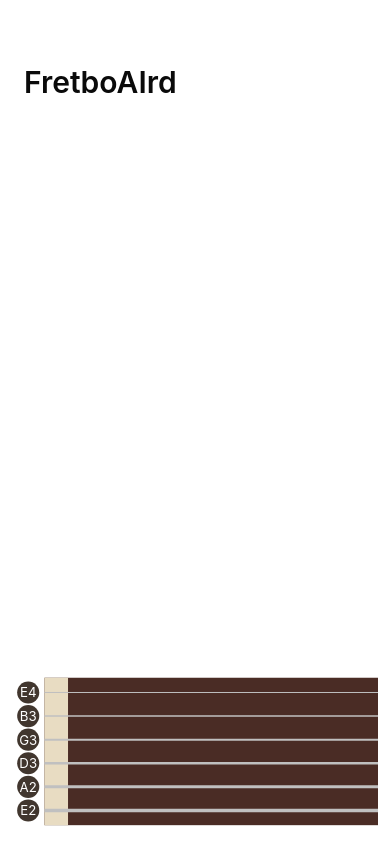
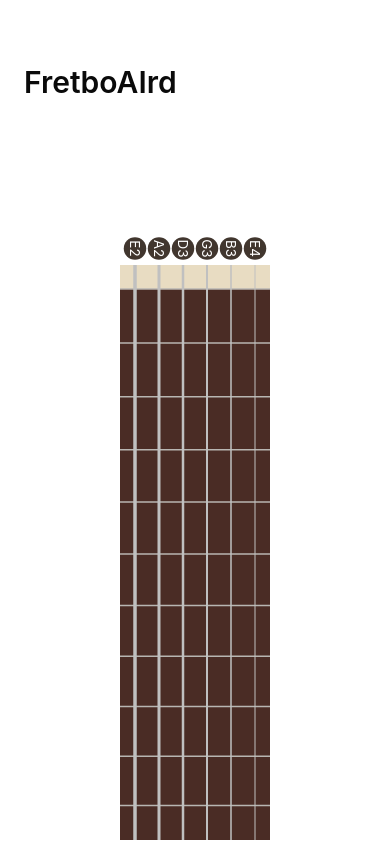
Before and after one commit to SmoAhl/fretbo-AI-rd, a Next.js app: page / in a window 390 px wide. Built offline with nearby package versions, Linux system fonts and the light colour scheme.

Commit message:
feat(ui): add tapered fret wires, rotate phone labels and document landscape target to phoneview

```diff
--- /dev/null
+++ b/app/fret-wire-layout.ts
@@ -0,0 +1,21 @@
+export const FRET_COUNT = 17;
+export const FINAL_FRET_WIDTH_RATIO = 0.84;
+
+export function calculateFretWireBoundaries(
+  start: number,
+  firstSpaceWidth: number,
+  fretCount = FRET_COUNT,
+  finalWidthRatio = FINAL_FRET_WIDTH_RATIO,
+): number[] {
+  const lastSpaceWidth = firstSpaceWidth * finalWidthRatio;
+  const widthStep = (lastSpaceWidth - firstSpaceWidth) / (fretCount - 1);
+  const boundaries = [start];
+  let position = start;
+
+  for (let fret = 0; fret < fretCount; fret += 1) {
+    position += firstSpaceWidth + widthStep * fret;
+    boundaries.push(position);
+  }
+
+  return boundaries;
+}
--- a/app/page.tsx
+++ b/app/page.tsx
@@ -2,6 +2,17 @@ import type { FretboardString } from "../domain/fretboard/fretboard.js";
 
 import { formatRegisteredNote } from "@/domain/music-theory/pitch-pitch-classes-and-spelling/note-text";
 import { noteFromRegisteredPitch } from "@/domain/music-theory/pitch-pitch-classes-and-spelling/spelling-selection";
+import { calculateFretWireBoundaries, FINAL_FRET_WIDTH_RATIO, FRET_COUNT } from "./fret-wire-layout";
+
+const fretStart = 52;
+const fretSpan = 1180 - fretStart;
+const firstFretSpaceWidth = (2 * fretSpan) / (FRET_COUNT * (1 + FINAL_FRET_WIDTH_RATIO));
+const fretBoundaries = calculateFretWireBoundaries(
+  fretStart,
+  firstFretSpaceWidth,
+  FRET_COUNT,
+  FINAL_FRET_WIDTH_RATIO,
+);
 
 const strings: readonly FretboardString[] = [
   { id: 1, position: 1, openPitch: 52 }, // E4
@@ -12,19 +23,17 @@ const strings: readonly FretboardString[] = [
   { id: 6, position: 6, openPitch: 28 }, // E2
 ];
 
-export default function Home() {
+function Fretboard({ portrait = false }: { portrait?: boolean }) {
   return (
-    <main className="flex min-h-dvh flex-col items-center pt-16 pb-1">
-      <h1 className="w-full max-w-2xl px-6 text-3xl font-semibold">FretboAIrd</h1>
-      <div className="mt-auto w-[94%] overflow-x-auto md:w-[72.8%]">
-        <svg
-          viewBox="-24 0 1248 240"
-          role="img"
-          aria-label="Fretboard neck"
-          className="block h-auto w-full min-w-[920px]"
-        >
+    <svg viewBox={portrait ? "0 0 240 1248" : "-24 0 1248 240"} role="img" aria-label="Fretboard neck"
+      className={portrait ? "mx-auto block h-[936px] w-[180px]" : "block h-auto w-full"}>
+      <g transform={portrait ? "translate(240 24) rotate(90)" : undefined}>
         <rect x="20" y="20" width="1160" height="200" fill="#4A2C25" />
         <rect x="20" y="20" width="32" height="200" fill="#E8DCC2" />
+        {fretBoundaries.map((x, index) => (
+          <line key={index} data-fret-wire={index}
+            x1={x} x2={x} y1="20" y2="220" stroke="#B8B6B2" strokeWidth="1.5" vectorEffect="non-scaling-stroke" />
+        ))}
         {strings.map(({ id, position, openPitch }) => {
           const y = 40 + (position - 1) * 32;
           const strokeWidth = 1 + (position - 1) * 0.5;
@@ -34,12 +43,26 @@ export default function Home() {
               <text x="-2" y={y} textAnchor="middle" dominantBaseline="central" fontSize="18" fill="white">
                 {formatRegisteredNote(noteFromRegisteredPitch(openPitch, "sharps"))}
               </text>
-                <line x1="20" x2="1180" y1={y} y2={y}
+              <line data-string-id={id} x1="20" x2="1180" y1={y} y2={y}
                 stroke="silver" strokeWidth={strokeWidth} vectorEffect="non-scaling-stroke" />
             </g>
           );
         })}
+      </g>
     </svg>
+  );
+}
+
+export default function Home() {
+  return (
+    <main className="flex min-h-dvh flex-col items-center pt-16 pb-1">
+      <h1 className="w-full max-w-2xl px-6 text-3xl font-semibold">FretboAIrd</h1>
+      <div className="mt-auto hidden w-[72.8%] md:block">
+        <Fretboard />
+      </div>
+      <div aria-label="Fretboard scroll area" role="region" tabIndex={0}
+        className="mt-auto h-[72dvh] w-[94%] overflow-y-auto md:hidden">
+        <Fretboard portrait />
       </div>
     </main>
   );
--- a/plans/interactive-fretboard.md
+++ b/plans/interactive-fretboard.md
@@ -16,7 +16,7 @@ A guitarist will be able to inspect the sound at any location on a six-string ne
 - [x] 2026-11-24T09:51Z — Developer approved the bottom-centered placement. Added six silver strings using physical positions 1–6.
 - [x] Developer approved the six strings and their thickness progression.
 - [x] Developer approved the ivory nut at x=20–52. Added six tuning labels derived from the configured registered pitches.
-- [ ] Milestone 1 — IN PROGRESS. Review the labels, string spacing and board width at desktop and phone sizes.
+- [ ] Milestone 1 — IN PROGRESS. Review fret spacing, wire visibility and the portrait phone view. Tuning labels are accepted for now.
 - [ ] Milestone 2 — NOT STARTED. Implement free selection and inspection; complete the interaction review with the developer.
 
 ## Surprises & Discoveries
@@ -26,6 +26,12 @@ The first browser runs stopped during the production build. Turbopack reported a
 
 ## Decision Log
 
+
+2026-11-25, project owner — UI v1 treats phone use as landscape, as recorded in the UI roadmap. For the current portrait review prototype, tuning text rotates with the fretboard. Adapting the phone workbench and its acceptance checks to landscape remains work for a subsequent authorized slice.
+
+2026-11-24 - Use FINAL_FRET_WIDTH_RATIO = 0.84 for 17 linearly narrowing spaces. Boundaries run from the nut edge at x=52 to the wood end at x=1180. Phone orientation follows the developer request, with the nut above the fretted neck. A bottom-aligned 72dvh vertical scroll area retains readable labels at 0.75 scale. The complete final space is accessible by scrolling.
+
+Deferred follow-up - Label octave number toggle belongs to the later label-preference step and requires that step's implementation authorization.
 
 2026-11-24, project owner: Align the nut with the wood's left edge at x=20 and widen it from 8 to 32 SVG units. The fretted area begins at x=52. Future circular open-string tuning labels belong to the left of the nut.
 
@@ -39,6 +45,14 @@ The first browser runs stopped during the production build. Turbopack reported a
 
 ## Outcomes & Retrospective
 
+2026-11-25 — Rotated tuning text with the portrait fretboard and inspected the 390 × 844 screenshot. All 3 home browser tests passed in 20.3 seconds, including text orientation; typecheck passed. UI v1 landscape phone use is documented in the roadmap.
+
+2026-11-25 — Final review checks passed. The focused Vitest test passed (1 test), Playwright passed all 3 home tests in 19.7 seconds, and typecheck passed. Desktop checks cover all wire extents; phone checks cover upright label alignment and the complete final fret after vertical scrolling. Inspected retained traces for stroke-bounds assertion failures and corrected measurements to use line center geometry. Removed stray JSX text from the intermediate edit. Final screenshots are .local/neck-review/final-1280.png, final-390.png and final-phone-end.png. The phone scroll area ends 4 CSS px above the viewport bottom. Visual approval remains pending.
+
+
+2026-11-24 - Corrected the missing nut-side boundary, final wire placement and phone orientation. The earlier scroll failure was caused by the test scrolling to the end before asserting an initial scroll position of zero. Separate desktop and portrait assertions now verify the correct axes and access to the entire final space. Chromium passed 3 tests in 17.3 seconds; typecheck and the focused Vitest case passed. Developer visual approval is pending.
+
+Rendered fret widths for 1, 12 and 17 were 53.85 / 47.92 / 45.23 CSS px at 1280 - 800 and 54.09 / 48.14 / 45.44 CSS px at 390 - 844 (measured vertically). A temporary browser-only SVG width giving a 1071 CSS px fretted span produced 68.47 / 60.94 / 57.52 px, matching the requested approximate references. Screenshots are stored locally in .local/neck-review/frets-1280.png, frets-390.png and frets-phone-end.png.
 
 2026-11-24 — Inspected the complete tuning column at normal zoom. At 1280 × 800 the font, circle diameter and row spacing measured 13.44, 22.40 and 23.89 CSS px. At 390 × 844 they measured 13.27, 22.12 and 23.59 CSS px. A 920 px minimum SVG width retains phone legibility. The board scrolls locally from the labels to the far edge. Desktop wood placement is preserved by widening the viewBox equally on both sides and increasing the desktop SVG width proportionally. The initial 936 px minimum caused a 4.16 px desktop gutter mismatch in the Playwright trace. After correction both Chromium tests passed in 17.4 seconds and typecheck passed.
 
```
Also changed, not shown: 3 other files (tests, documents, lock files or other folders). Lines whose indentation alone changed are shown as unchanged.
